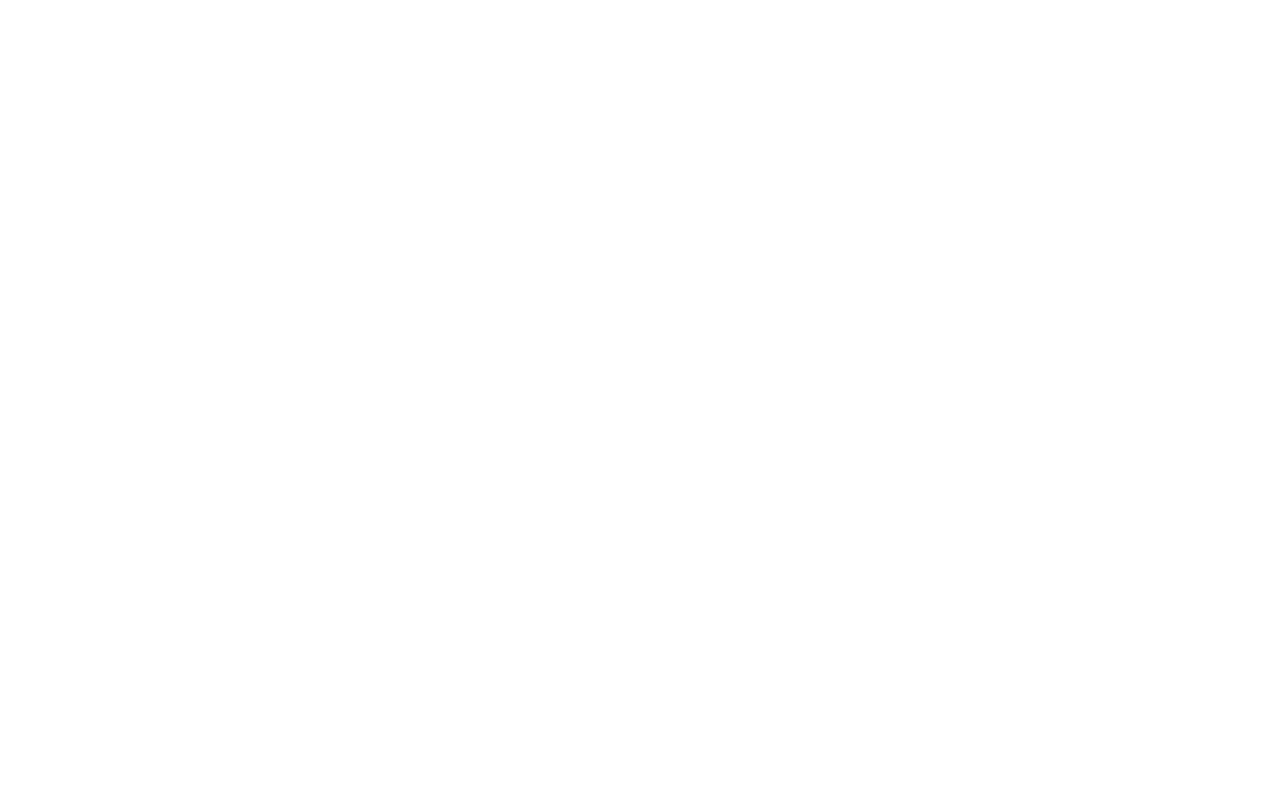
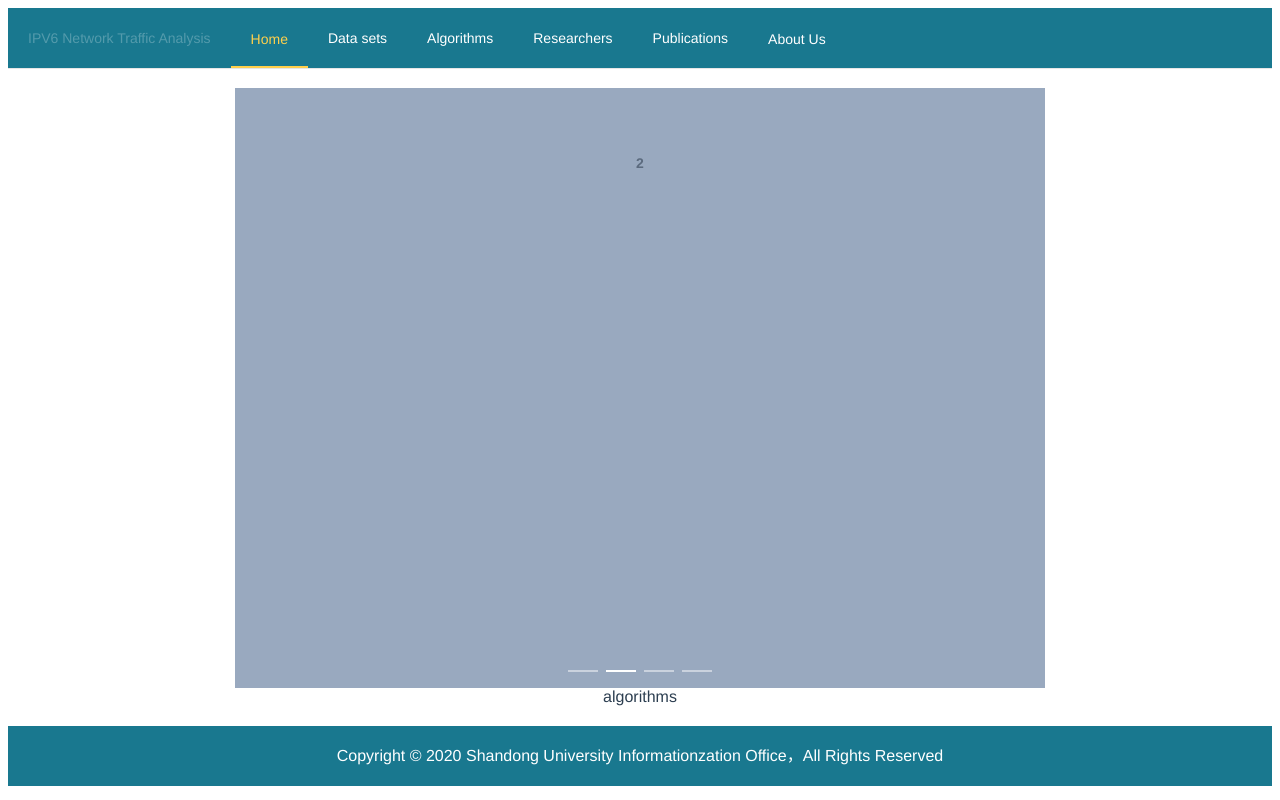
Before and after one commit to PengZh88/NTASWebsite, a Vue app: page /algorithms in a window 1280 px wide. Built offline with nearby package versions, Linux system fonts and the light colour scheme.

Commit message:
初始化各部分的模板

```diff
--- /dev/null
+++ b/src/components/algorithms.vue
@@ -0,0 +1,15 @@
+<template>
+    <div>
+      algorithms
+    </div>
+</template>
+
+<script>
+    export default {
+        name: "algorithms"
+    }
+</script>
+
+<style scoped>
+
+</style>
--- /dev/null
+++ b/src/components/datasets.vue
@@ -0,0 +1,15 @@
+<template>
+  <div>
+    data sets
+  </div>
+</template>
+
+<script>
+    export default {
+        name: "datasets"
+    }
+</script>
+
+<style scoped>
+
+</style>
--- a/src/components/home.vue
+++ b/src/components/home.vue
@@ -11,10 +11,10 @@
           <el-menu-item index="/index">
             <span slot="title">Home</span>
           </el-menu-item>
-          <el-menu-item index="2">Data sets</el-menu-item>
-          <el-menu-item index="3">Algorithms</el-menu-item>
-          <el-menu-item index="4">Researchers</el-menu-item>
-          <el-menu-item index="5">Publications</el-menu-item>
+          <el-menu-item index="/datasets">Data sets</el-menu-item>
+          <el-menu-item index="/algorithms">Algorithms</el-menu-item>
+          <el-menu-item index="/researchers">Researchers</el-menu-item>
+          <el-menu-item index="/publications">Publications</el-menu-item>
           <el-menu-item index="/aboutus">
             <span slot="title">About Us</span>
           </el-menu-item>
--- /dev/null
+++ b/src/components/publications.vue
@@ -0,0 +1,15 @@
+<template>
+  <div>
+    publications
+  </div>
+</template>
+
+<script>
+    export default {
+        name: "publications"
+    }
+</script>
+
+<style scoped>
+
+</style>
--- /dev/null
+++ b/src/components/researchers.vue
@@ -0,0 +1,15 @@
+<template>
+  <div>
+    researchers
+  </div>
+</template>
+
+<script>
+    export default {
+        name: "researchers"
+    }
+</script>
+
+<style scoped>
+
+</style>
--- a/src/router/index.js
+++ b/src/router/index.js
@@ -11,18 +11,42 @@ export default new Router({
       path: '/',
       name: 'home',
       component: Home,
-      children:[
+      children: [
         // index
         {
-          path:'/index',
-          name:'index',
-          component:() => import('@/components/index')
+          path: '/index',
+          name: 'index',
+          component: () => import('@/components/index')
         },
         // 关于我们
         {
-          path:'/aboutus',
-          name:'aboutus',
-          component:() => import('@/components/aboutus')
+          path: '/aboutus',
+          name: 'aboutus',
+          component: () => import('@/components/aboutus')
+        },
+        // 数据集
+        {
+          path: '/datasets',
+          name: 'datasets',
+          component: () => import('@/components/datasets')
+        },
+        // 算法
+        {
+          path: '/algorithms',
+          name: 'algorithms',
+          component: () => import('@/components/algorithms')
+        },
+        // 研究人员
+        {
+          path: '/researchers',
+          name: 'researchers',
+          component: () => import('@/components/researchers')
+        },
+        // 发表情况
+        {
+          path: '/publications',
+          name: 'publications',
+          component: () => import('@/components/publications')
         }
       ]
     }
```
